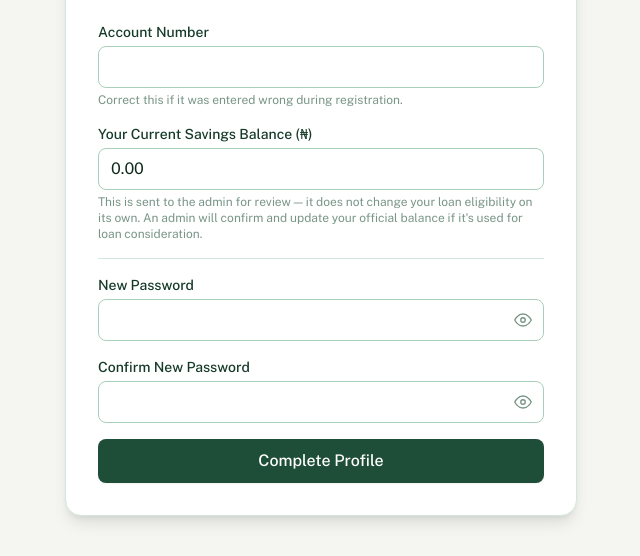
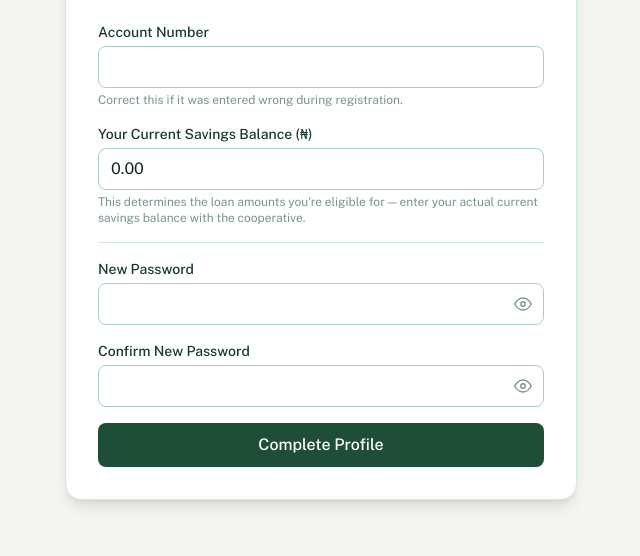
Before and after one commit to oladokuntijesunimi-dot/Bestchoice-cms, a Flask app: template templates/complete_profile.html in a window 1280 px wide. Shown: the part 237-793 px from the top of the page, without its empty margins (319-959 px from the left). After the commit the page ends 747 px from the top, so only its background shows below. Run offline with Flask 3, Linux system fonts and the light colour scheme; the template is opened without the code that fills it, so the values that code supplies are empty; some libraries are stand-ins or nearby versions.

Commit message:
Update complete_profile.html

```diff
--- a/templates/complete_profile.html
+++ b/templates/complete_profile.html
@@ -23,7 +23,7 @@
                     <input type="number" name="savings_balance" step="0.01" min="0" required
                            value="{{ '%.2f'|format(current_user.claimed_savings_balance or 0) }}"
                            class="w-full border border-brand-200 rounded-lg px-3 py-2 focus:ring-2 focus:ring-gold-400 focus:border-gold-400 focus:outline-none transition">
-                    <p class="text-xs text-brand-700/60 mt-1">This is sent to the admin for review — it does not change your loan eligibility on its own. An admin will confirm and update your official balance if it's used for loan consideration.</p>
+                    <p class="text-xs text-brand-700/60 mt-1">This determines the loan amounts you're eligible for — enter your actual current savings balance with the cooperative.</p>
                 </div>
                 {% if needs_work_position %}
                 <div>
@@ -107,7 +107,7 @@
                             <label class="block text-sm font-medium text-brand-800 mb-1">Starting Contribution (₦)</label>
                             <input type="number" step="0.01" min="0" name="starting_contribution" required
                                    class="w-full border border-brand-200 rounded-lg px-3 py-2 focus:ring-2 focus:ring-gold-400 focus:border-gold-400 focus:outline-none transition">
-                            <p class="text-xs text-brand-700/60 mt-1">For your records only — this does not affect your loan eligibility. Your savings balance for loan purposes is set separately above.</p>
+                            <p class="text-xs text-brand-700/60 mt-1">For your records only — this does not affect your loan eligibility.</p>
                         </div>
                         {% endif %}
                         {% if needs_deduction_due_date %}
```
